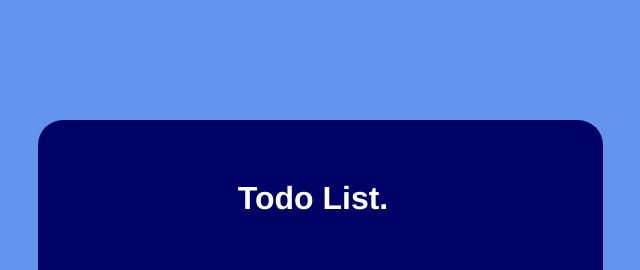
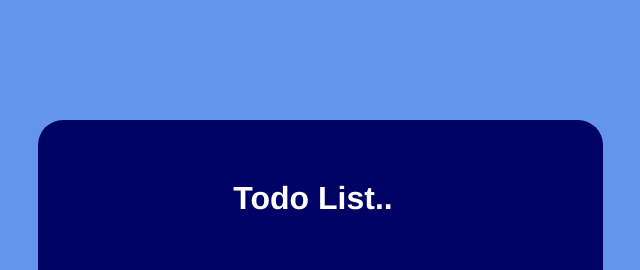
Before and after one commit to adedotunolamide01/To-do-list-, a plain HTML site: page index.html in a window 1280 px wide. Shown: the top 270 px of the page, 265-905 px from the left. Drawn offline with Linux system fonts and the light colour scheme.

Commit message:
main issue

```diff
--- a/index.html
+++ b/index.html
@@ -9,7 +9,7 @@
 </head>
 <body>
     <div id = "wrapper">
-    <h1>Todo List.</h1>
+    <h1>Todo List..</h1>
     <input id="task"><button id="add">Add Task</button>
     <div id="todos"></div>
     </div>
```
